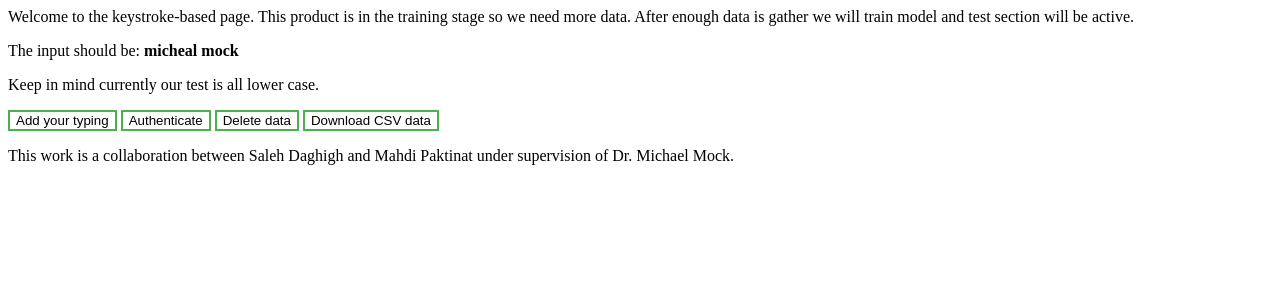
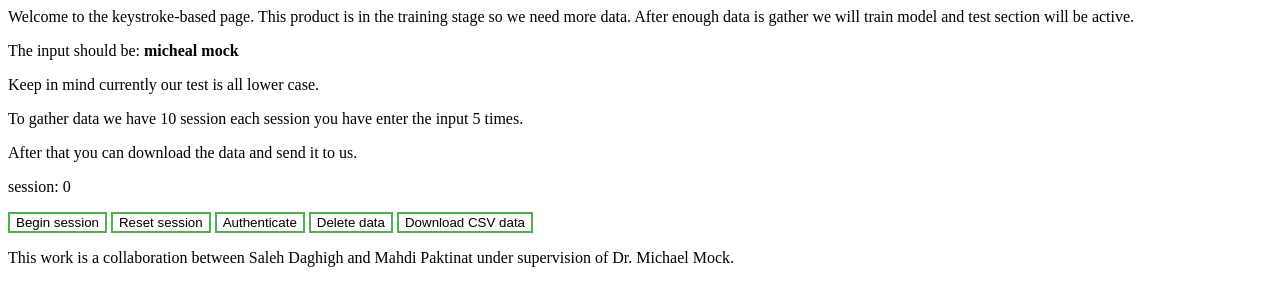
Before and after one commit to ucontacti/keystroke-based-identification, a Flask app: page / in a window 1280 px wide. Shown: the top 306 px of the page. Run offline with Flask 2, Linux system fonts and the light colour scheme.

Commit message:
session added

```diff
--- a/Modules/data/time.csv
+++ /dev/null
@@ -1 +0,0 @@
-9710.590000000138,9875.810000000001,9845.124999999825,9938.235000000077,9964.474999999766,10047.5449999999,10338.984999999866,10400.90999999984,10455.164999999852,10530.169999999998,10654.809999999998,10714.680000000044,10763.789999999972,10841.350000000148,10909.264999999778,10984.689999999773,11012.824999999793,11135.054999999738,11080.634999999802,11167.914999999994,11212.169999999787,11272.629999999936,11352.640000000065,11410.420000000158
--- a/Modules/send_data.py
+++ /dev/null
@@ -1,2 +0,0 @@
-def save_data():
-    return 0
--- a/app.py
+++ b/app.py
@@ -1,51 +1,53 @@
 import json
 import os
 from Modules.learn import trainer
-from Modules.send_data import save_data
-from flask import Flask, render_template, request, send_from_directory, abort
+from Modules.utils import session_number, add_to_csv
+from flask import Flask, render_template, request, send_from_directory, abort, jsonify
 app = Flask(__name__)
 app.config['UPLOAD_FOLDER'] = "Modules/data"
 
 # TODO: add seesion handling
 
-def add_to_csv(down, up):
-   ### Merge down and up data together and add to time.csv
-   with open('Modules/data/time.csv','a') as fd:
-      for i in range(len(down)):
-         fd.write(str(down[i]) + "," + str(up[i]))
-         if (i != (len(down) - 1)):
-            fd.write(",")
-         else:
-            fd.write("\n")
 
-@app.route("/post_data", methods = ['POST'])
+
+@app.route("/post_data", methods=['POST'])
 def get_post_data():
-   ### Add the key-stroke timings to database
-    print(request.remote_addr)
+    # Add the key-stroke timings to database
     js_d_data = request.form['down_time_data']
     js_u_data = request.form['up_time_data']
     add_to_csv(json.loads(js_d_data), json.loads(js_u_data))
-    return json.dumps({'success':True}), 200, {'ContentType':'application/json'}
+    return json.dumps({'success': True}), 200, {'ContentType': 'application/json'}
 
-@app.route("/post_test", methods = ['POST'])
+
+@app.route("/post_test", methods=['POST'])
 def get_post_test():
-   ### Authenticate the test
+    # Authenticate the test
     js_d_data = request.form['down_time_data']
     js_u_data = request.form['up_time_data']
     result = trainer(json.loads(js_d_data), json.loads(js_u_data))
-    return json.dumps({'success':True}), 200, {'ContentType':'application/json'}
+    return json.dumps({'success': True}), 200, {'ContentType': 'application/json'}
 
-@app.route("/del_data", methods = ['POST'])
+
+@app.route("/del_data", methods=['POST'])
 def del_post():
-   ### Delete current data
+    # Delete current data
     if os.path.exists("Modules/data/time.csv"):
-       print("Done!")
-       os.remove("Modules/data/time.csv")
-    return json.dumps({'success':True}), 200, {'ContentType':'application/json'}
+        os.remove("Modules/data/time.csv")
+    return json.dumps({'success': True}), 200, {'ContentType': 'application/json'}
+
+
+@app.route("/init", methods=['POST'])
+def init_client():
+    # Init client status
+    if os.path.exists("Modules/data/time.csv"):
+        result = session_number()
+    else:
+        result = 0
+    return jsonify(session=result)
 
 
 @app.route('/download/<path:filename>', methods=['POST'])
-   ### Download the time.csv
+# Download the time.csv
 def download(filename):
     uploads = os.path.join(app.root_path, app.config['UPLOAD_FOLDER'])
     try:
@@ -53,10 +55,11 @@ def download(filename):
     except FileNotFoundError:
         abort(404)
 
+
 @app.route("/")
 def index():
-   return render_template("index.html")
+    return render_template("index.html")
 
 
 if __name__ == '__main__':
-   app.run(host= '0.0.0.0', debug='on')
+    app.run(host='0.0.0.0', debug='on')
--- a/static/base.js
+++ b/static/base.js
@@ -4,21 +4,46 @@ var atUp = 0
 var timeDown = [];
 var timeUp = [];
 var test = false;
+var session = 0;
+var try_num = 0;
+var session_time_down = []
+var session_time_up = []
+
+
+function init_variables() {
+    $.post("/init", function (result) {
+        session = result['session'];
+        document.getElementById("p2").innerHTML = "session: " + session;
+    });
+}
 
 function call_train() {
+    if (session < 10) {
+        document.getElementById("p1").innerHTML = "try: " + try_num;
+        document.getElementById("p1").style.display = "block";
         document.getElementById("in_text").style.display = "block";
         test = false;
+    }
+    else {
+        var r = confirm("You already have 10 sessions, do you want to download and delete?");
+        if (r == true) {
+            download_data();
+            del_data();
+        }
+    }
 }
 
 function del_data() {
     $.post("/del_data");
     var x = document.getElementById("del_snackbar");
     x.className = "show";
-    setTimeout(function() { x.className = x.className.replace("show", ""); }, 3000);
+    setTimeout(function () { x.className = x.className.replace("show", ""); }, 3000);
+    session = 0;
+    call_res_session();
 }
 
 function download_data() {
-    var jqxr = $.post("/download/time.csv", function(result) {
+    var jqxr = $.post("/download/time.csv", function (result) {
         var blob = new Blob([result]);
         var link = document.createElement('a');
         link.href = window.URL.createObjectURL(blob);
@@ -28,17 +53,18 @@ function download_data() {
     if (jqxr.fail) {
         var x = document.getElementById("nofile_snackbar");
         x.className = "show";
-        setTimeout(function() { x.className = x.className.replace("show", ""); }, 3000);
+        setTimeout(function () { x.className = x.className.replace("show", ""); }, 3000);
     }
 
 }
 
 function call_test() {
     document.getElementById("in_text").style.display = "none";
+    document.getElementById("p1").style.display = "none";
     test = true;
     var x = document.getElementById("auth_snackbar");
     x.className = "show";
-    setTimeout(function() { x.className = x.className.replace("show", ""); }, 3000);
+    setTimeout(function () { x.className = x.className.replace("show", ""); }, 3000);
 }
 
 function keyDown(event) {
@@ -81,21 +107,35 @@ function keyUp(event) {
             wrong();
         }
         if (atUp == input.length) {
-            var x = document.getElementById("done_snackbar");
-            x.className = "show";
-            setTimeout(function() { x.className = x.className.replace("show", ""); }, 4000);
+            try_num += 1;
+            document.getElementById("p1").innerHTML = "try: " + try_num;
+            session_time_down.push(timeDown);
+            session_time_up.push(timeUp);
+            if (try_num == 5) {
                 if (test) {
                     $.post("/post_test", {
-                    down_time_data: JSON.stringify(timeDown),
-                    up_time_data: JSON.stringify(timeUp)
+                        down_time_data: JSON.stringify(session_time_down),
+                        up_time_data: JSON.stringify(session_time_up)
                     });
                 } else {
                     $.post("/post_data", {
-                    down_time_data: JSON.stringify(timeDown),
-                    up_time_data: JSON.stringify(timeUp)
+                        down_time_data: JSON.stringify(session_time_down),
+                        up_time_data: JSON.stringify(session_time_up)
                     });
                 }
+                session += 1;
+                if (session == 10) {
+                    alert("You have successfuly finished. You can download and send us the data.");
+                }
+                else {
+                    alert("You finished the session. It is better to take new session in another time");
+                }
+                call_res_session();
+            }
             reset();
+            var x = document.getElementById("done_snackbar");
+            x.className = "show";
+            setTimeout(function () { x.className = x.className.replace("show", ""); }, 4000);
         }
     }
 }
@@ -103,12 +143,21 @@ function keyUp(event) {
 function wrong() {
     var x = document.getElementById("error_snackbar");
     x.className = "show";
-    setTimeout(function() { x.className = x.className.replace("show", ""); }, 4000);
+    setTimeout(function () { x.className = x.className.replace("show", ""); }, 4000);
     reset();
 }
 
 function reset() {
     document.getElementById("in_text").value = "";
     atDown = atUp = 0;
-    timeDown = timeUp = []
+    timeDown = timeUp = [];
 }
+
+function call_res_session() {
+    reset();
+    session_time_up = session_time_down = [];
+    try_num = 0;
+    document.getElementById("in_text").style.display = "none";
+    document.getElementById("p1").style.display = "none";
+    document.getElementById("p2").innerHTML = "session: " + session;
+}
--- a/templates/index.html
+++ b/templates/index.html
@@ -3,26 +3,28 @@
 <head>
     <script type="text/javascript" src="{{ url_for('static', filename = 'base.js') }}"></script>
     <link rel="stylesheet" href="{{ url_for('static', filename = 'css/main.css') }}">
-    <script src="https://code.jquery.com/jquery-3.4.1.min.js"
-        integrity="sha256-CSXorXvZcTkaix6Yvo6HppcZGetbYMGWSFlBw8HfCJo=" crossorigin="anonymous"></script>
+    <script src="https://code.jquery.com/jquery-3.4.1.min.js" integrity="sha256-CSXorXvZcTkaix6Yvo6HppcZGetbYMGWSFlBw8HfCJo=" crossorigin="anonymous"></script>
 </head>
 
-<body>
+<body onload="init_variables()">
 
-    <p>Welcome to the keystroke-based page. This product is in the training stage so we need more data.
-        After enough data is gather we will train model and test section will be active. </p>
+    <p>Welcome to the keystroke-based page. This product is in the training stage so we need more data. After enough data is gather we will train model and test section will be active. </p>
     <p>The input should be: <b>micheal mock</b></p>
     <p>Keep in mind currently our test is all lower case.</p>
-
+    <p>To gather data we have 10 session each session you have enter the input 5 times.</p>
+    <p>After that you can download the data and send it to us.</p>
+    <p id = "p2"></p>
     <! –– Button wrapper ––>
-    <div id = "wrapper">
-        <input type="button" class="button1" onclick="call_train()" value="Add your typing" />
+        <div id="wrapper">
+            <input type="button" class="button1" onclick="call_train()" value="Begin session" />
+            <input type="button" class="button1" onclick="call_res_session()" value="Reset session" />
             <input type="button" class="button2" onclick="call_test()" value="Authenticate" />
             <input type="button" class="button3" onclick="del_data()" value="Delete data" />
             <input type="button" class="button4" onclick="download_data()" value="Download CSV data" />
         </div>
 
         <! –– Input text ––>
+        <p id = "p1" style="display:none;"></p>
         <input id="in_text" style="display:none;" type="text" onkeydown="keyDown(event)" onkeyup="keyUp(event)" />
 
         <! –– license text ––>
```
Also changed, not shown: Modules/utils.py (added, +17 -0 lines). Lines whose indentation alone changed are shown as unchanged.
